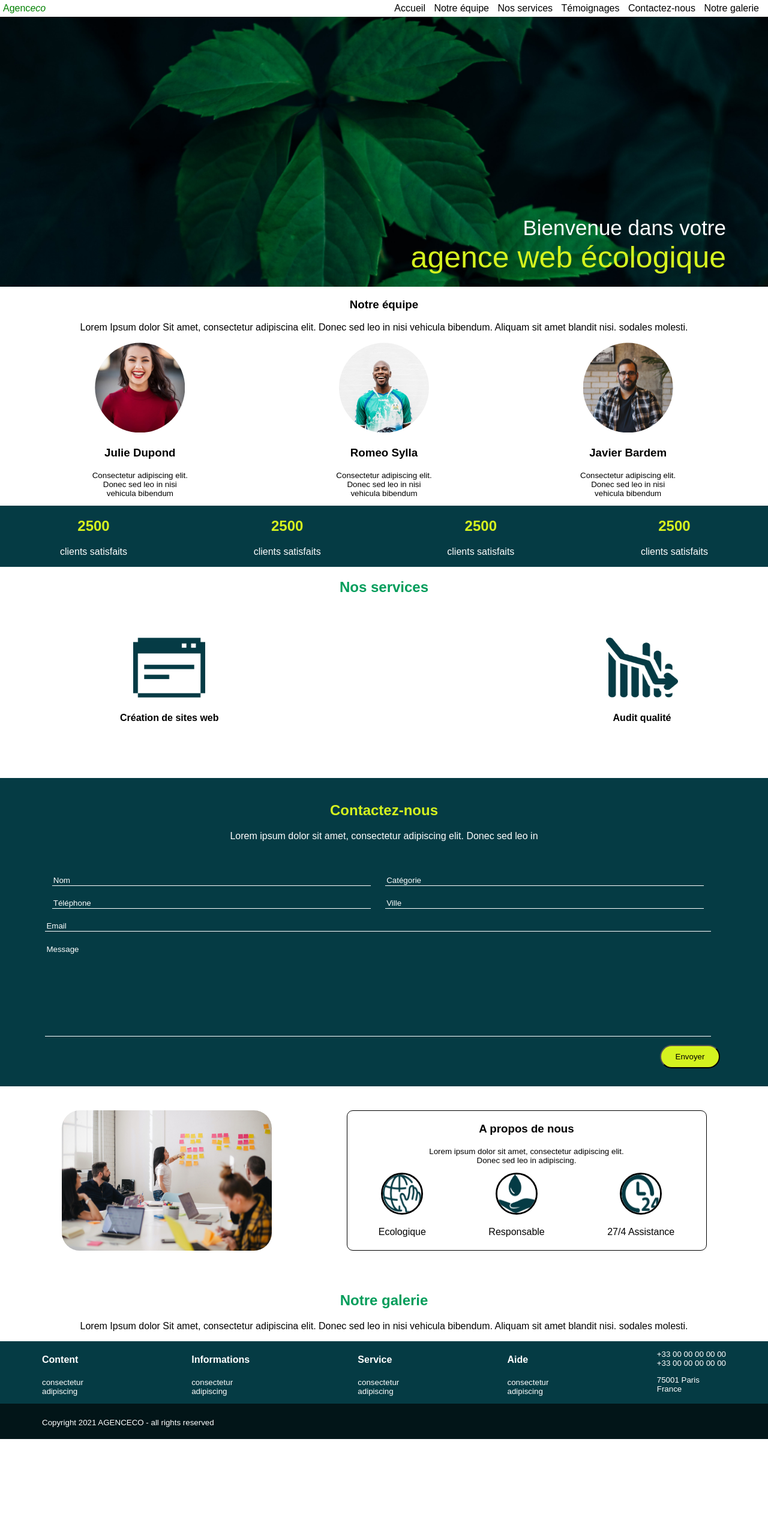
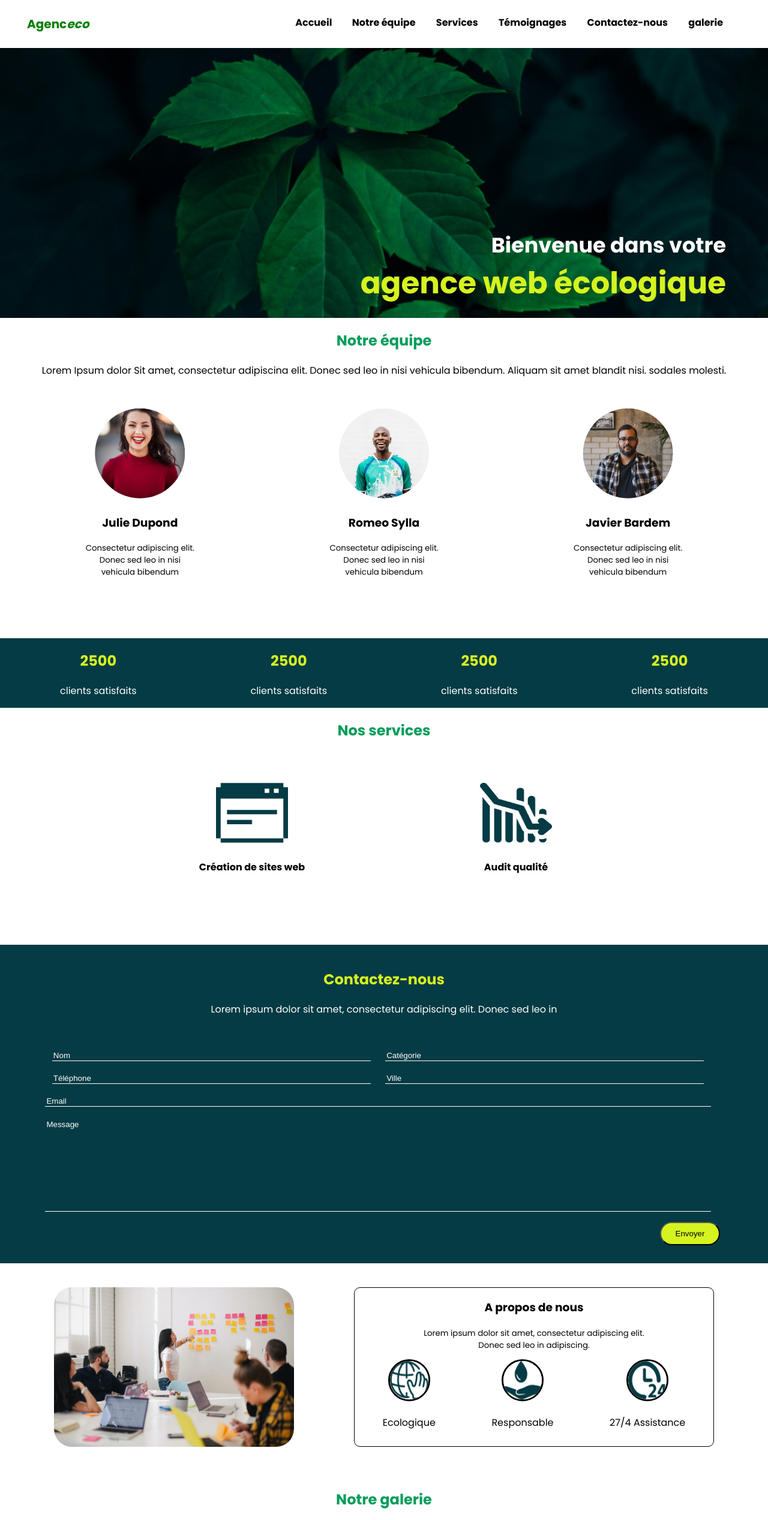
Before and after one commit to Leoouuu/projet1, a plain HTML site: page index.html in a window 1280 px wide. Shown: the top 2534 px of the page at 60% size. Before the commit the page ends 2412 px from the top, so only its background shows below. Drawn offline with Linux system fonts and the light colour scheme.

Commit message:
11082022

```diff
--- a/index.html
+++ b/index.html
@@ -2,6 +2,10 @@
 <html lang="fr">
     <head>
         <link rel="stylesheet" href="style.css"/>
+        <link rel="preconnect" href="https://fonts.googleapis.com">
+        <link rel="preconnect" href="https://fonts.gstatic.com" crossorigin>
+        <link href="https://fonts.googleapis.com/css2?family=Poppins:wght@100;200;300;400;500;600;700;800;900&display=swap" rel="stylesheet">
+        <link href="https://cdnjs.cloudflare.com/ajax/libs/font-awesome/6.1.2/css/all.min.css" rel="stylesheet">
     </head>
 
     <body>
@@ -13,25 +17,25 @@
                 </div>
 
                 <div class="onglet">
-                    <a href=""> Accueil </a>
-                    <a href=""> Notre équipe </a>
-                    <a href=""> Nos services </a>
-                    <a href=""> Témoignages </a>
-                    <a href=""> Contactez-nous </a>
-                    <a href=""> Notre galerie </a>
+                    <a href=""> <b>Accueil </b></a>
+                    <a href=""> <b>Notre équipe</b> </a>
+                    <a href=""> <b>Services</b> </a>
+                    <a href=""> <b>Témoignages</b> </a>
+                    <a href=""> <b>Contactez-nous</b> </a>
+                    <a href=""> <b>galerie</b> </a>
                 </div>
 
             </nav>
 
              <div class="principal">
-                <div class="title1"> Bienvenue dans votre </div>
-                <div class="title2">agence web écologique </div>
+                <div class="title1"> <b>Bienvenue dans votre</b> </div>
+                <div class="title2"> <b>agence web écologique </b> </div>
              </div>
         </header>
 
 	    <article class="equipe">
 		    <section class="description">
-                <h1> Notre équipe </h1>
+                <h2> Notre équipe </h2>
                 <p>Lorem Ipsum dolor Sit amet, consectetur adipiscina elit. Donec sed leo in nisi vehicula
                 bibendum. Aliquam sit amet blandit nisi. sodales molesti.</p>
             </section>
@@ -83,12 +87,12 @@
             <h1> Nos services</h1>
 
             <section class="liste">
-                <div class="service1">
+                <div id="survol" class="service1">
                     <img src="site.jpg"/>
                     <h4> Création de sites web</h4>
                 </div>
 
-                <div class="service2">
+                <div id="survol" class="service2">
                     <img src="audit.jpg" />
                     <h4> Audit qualité</h4>
                 </div>
@@ -165,6 +169,20 @@
                 <p>Lorem Ipsum dolor Sit amet, consectetur adipiscina elit. Donec sed leo in nisi vehicula bibendum. Aliquam sit amet blandit nisi. sodales molesti.</p>
             </section>
 
+            <div id="diapo">
+                <div class="elements">
+                    <div class="element active">
+                        <img alt="ordinateur avec une plante et un téléphone sur une table" src="image2.jpg" />
+                    </div>
+
+                    <div class="element">
+                        <img alt="plante en gros plan" src="image1.jpg" />
+                    </div>
+
+                    <div class="element">
+                        <img alt="classe étudiante" src="imgclass.jpg" />
+                    </div>
+                </div>
 
             <section class="contacts">
                 <div>
@@ -189,21 +207,28 @@
 
                 <article>
                     <div class="tel">
+                        <i class="fa-solid fa-phone"></i>
                         <p>+33 00 00 00 00 00 <br>+33 00 00 00 00 00</p>
                     </div>
 
                     <div class="map">
+                        <i class="fa-solid fa-location-dot"></i>
                         <p> 75001 Paris <br> France </p>
                     </div>
                 </article>
             </section>
 
         <section class="bottom">
-            <div>
+            <div class="copyright">
                 <p> Copyright 2021 AGENCECO - all rights reserved</p>
             </div>
 
+            <div class="reseaux">
+                <i class="fa-brands fa-facebook"></i>
+                <i class="fa-brands fa-square-twitter"></i>
+                <i class="fa-brands fa-instagram"></i>
+            </div>
+
         </section>
-
     </body>
 </html>
--- a/style.css
+++ b/style.css
@@ -1,3 +1,6 @@
+@import url('https://fonts.googleapis.com/css2?family=Poppins:wght@100;200;300;400;500;600;700;800;900&display=swap');
+
+
 *{
 	box-sizing: border-box;
 }
@@ -5,13 +8,17 @@
 body {
     margin: 0;
     padding: 0;
-    font-family:sans-serif;
+    font-family: 'Poppins', sans-serif;
 }
 
 nav{
 	display: flex;
 	justify-content: space-between;
 	padding: 5px;
+	margin-left:40px;
+	margin-right: 40px;
+	margin-bottom: 20px;
+	margin-top: 20px;
 }
 
 a{
@@ -22,11 +29,14 @@ a{
 .onglet a{
 	color : black;
 	text-decoration: none;
-	margin-right: 10px;
+	margin-right: 30px;
+	font-size: 16px;
 }
 
 #logo a{
 	color:green;
+	font-weight: bold;
+	font-size: 20px;
 }
 
 .principal{
@@ -51,6 +61,14 @@ a{
 	font-size: 50px;
 }
 
+article.equipe > section.description h2{
+	color:#029D5B;
+}
+
+.equipe > .description p{
+	padding-bottom: 35px;
+}
+
 .equipe img {
 	object-fit: cover;
 	height: 150px;
@@ -72,6 +90,7 @@ a{
 
 .team p{
 	font-size: smaller;
+	margin-bottom: 100px;
 }
 
 .chiffres{
@@ -95,9 +114,19 @@ a{
 	display: flex;
 	padding-block: 50px;
 	margin-left: 200px;
-	justify-content: space-between;
-	margin-right: 150px;
+	justify-content: space-around;
+	margin-right: 200px;
 	text-align: center;
+}
+
+.liste #survol{
+	height: 200px;
+	width: 200px;
+}
+
+.liste #survol:hover{
+	background-color: rgb(176, 176, 176);
+	border-radius: 10px;
 }
 
 .services h1{
@@ -107,8 +136,10 @@ a{
 
 .liste img{
 	height: 100px;
-	width: 120px;
+	width: 120px
+
 }
+
 
 form {
 	background-color: #053B44;
@@ -198,7 +229,7 @@ section.propos > article.photo > img {
 	display:flex;
 	object-fit:contain;
 	height:auto;
-	width: 350px;
+	width: 400px;
 
 }
 
@@ -216,6 +247,7 @@ section.propos > article.apropos > div.text p{
 section.propos > article.apropos > div.img {
 	display: flex;
 	justify-content: space-around;
+	border-radius: 50%;
 }
 
 section.propos > article.apropos > div.img img{
@@ -234,30 +266,60 @@ section.galerie p{
 	text-align: center;
 	padding-left: 80px;
 	padding-right: 80px;
+	padding-bottom: 80px;
 }
 
 section.contacts{
 	background-color: #053B44;
 	color: white;
 	display: flex;
-	justify-content: space-between;
+	justify-content: space-around;
 	padding-left: 70px;
 	padding-right: 70px;
+	padding-bottom: 30px;
 }
 
 section.contacts p{
 	font-size: smaller;
 }
 
+article > div.tel{
+	display: flex;
+	margin-top: 20px;
+}
+
+
 section.bottom{
 	background-color: #021518;
 	color: white;
-	padding-top: 10px;
+	display: flex;
+	justify-content: space-between;
+	padding-bottom: 20px;
+
 }
 
 section.bottom p{
 	text-align: left;
 	padding-left: 70px;
 	padding-bottom: 20px;
-	font-size: smaller;
 }
+
+section.bottom > div.reseaux {
+	justify-content: space-around;
+	height: 100px;
+	width: 15em;
+	padding-top: 40px;
+}
+
+section.bottom > div.reseaux i{
+	height: 30px;
+	width: 30px;
+	border: white 1px solid;
+	border-radius: 2px;
+	text-align: center;
+	padding-top: 2%;
+}
+
+section.bottom > div.copyright{
+	padding-top: 20px;
+}
```
Also changed, not shown: image2.jpg (added).
